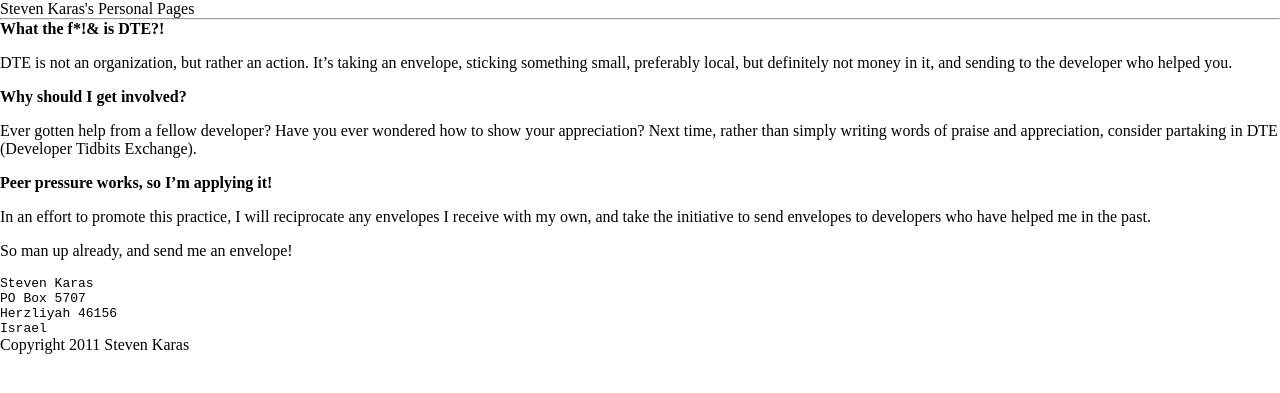
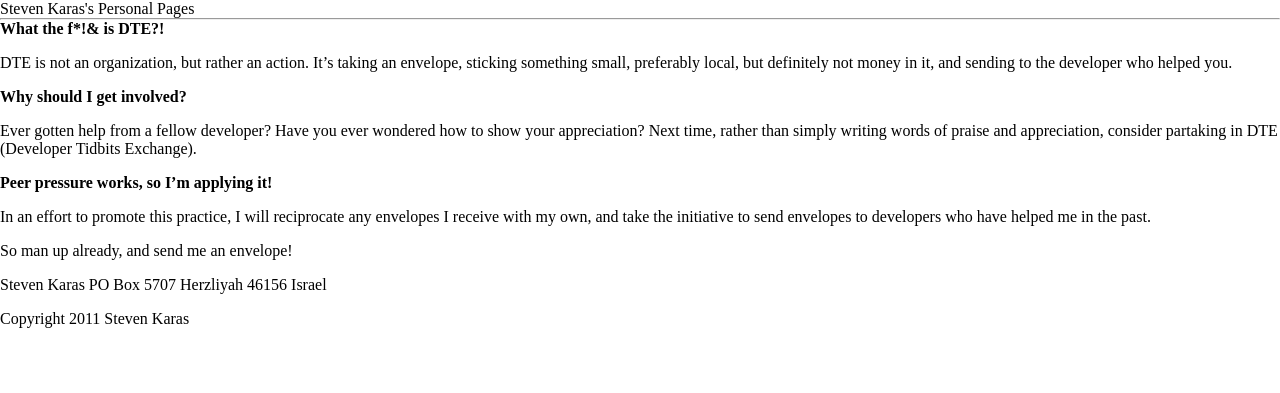
Before and after one commit to stevenkaras/stevenkaras.github.com, a Jekyll site: the page built from _posts/2011-03-01-dte.markdown, in a window 1280 px wide. Shown: the top 393 px of the page. Built offline with Jekyll 4.4.1, drawn with Linux system fonts in a browser that asks for light colours.

```diff
--- a/_posts/2011-03-01-dte.markdown
+++ b/_posts/2011-03-01-dte.markdown
@@ -17,9 +17,7 @@ In an effort to promote this practice, I will reciprocate any envelopes I receiv
 
 So man up already, and send me an envelope!
 
-~~~~~~~~~~~~~~~~~~
-Steven Karas
-PO Box 5707
-Herzliyah 46156
-Israel
-~~~~~~~~~~~~~~~~~~
+> Steven Karas
+> PO Box 5707
+> Herzliyah 46156
+> Israel
```
